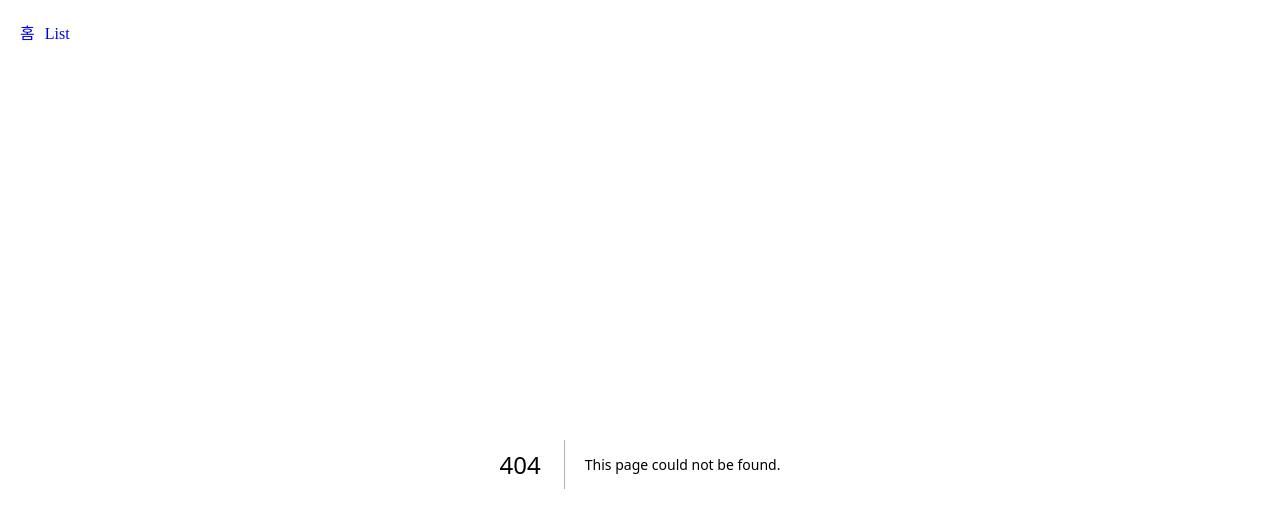
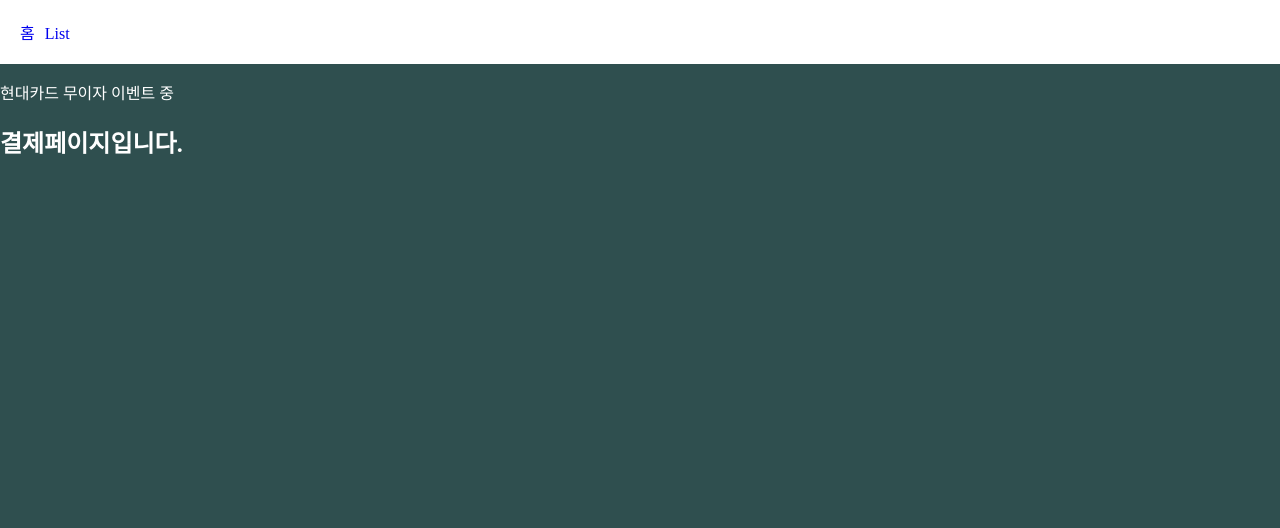
Before and after one commit to Zeereoreo/Today-Learning, a Next.js app in the folder nextjs-intro/: page /cart/payment in a window 1280 px wide. Before the commit this address had no page. Shown: the top 528 px of the page. Built offline with nearby package versions, Linux system fonts and the light colour scheme.

Commit message:
next js : 엔드포인트 추가 + 라우팅 안의 layout.js 만들기

```diff
--- /dev/null
+++ b/nextjs-intro/app/cart/layout.js
@@ -0,0 +1,12 @@
+
+export default function RootLayout({ children }) {
+  return (
+    <html lang="en">
+      <head />
+      <body>
+        <p>현대카드 무이자 이벤트 중</p>
+        {children}
+      </body>
+    </html>
+  )
+}
--- /dev/null
+++ b/nextjs-intro/app/cart/payment/page.js
@@ -0,0 +1,7 @@
+export default function Payment() {
+    return (
+      <div>
+        <h2>결제페이지입니다.</h2>
+      </div>
+    )
+  }
```
Also changed, not shown: nextjs-intro/app/cart/page.js (added, +7 -0 lines).
